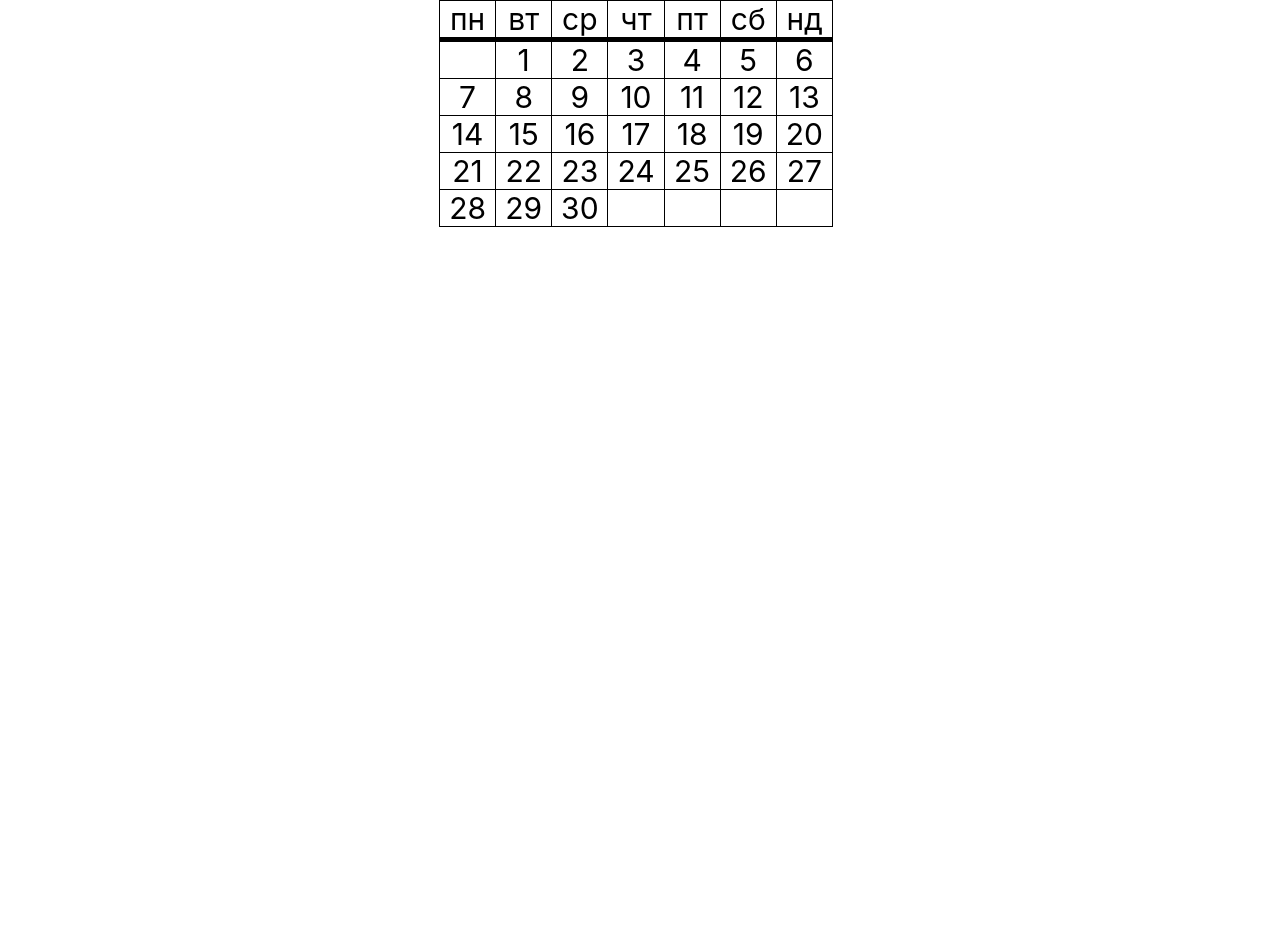
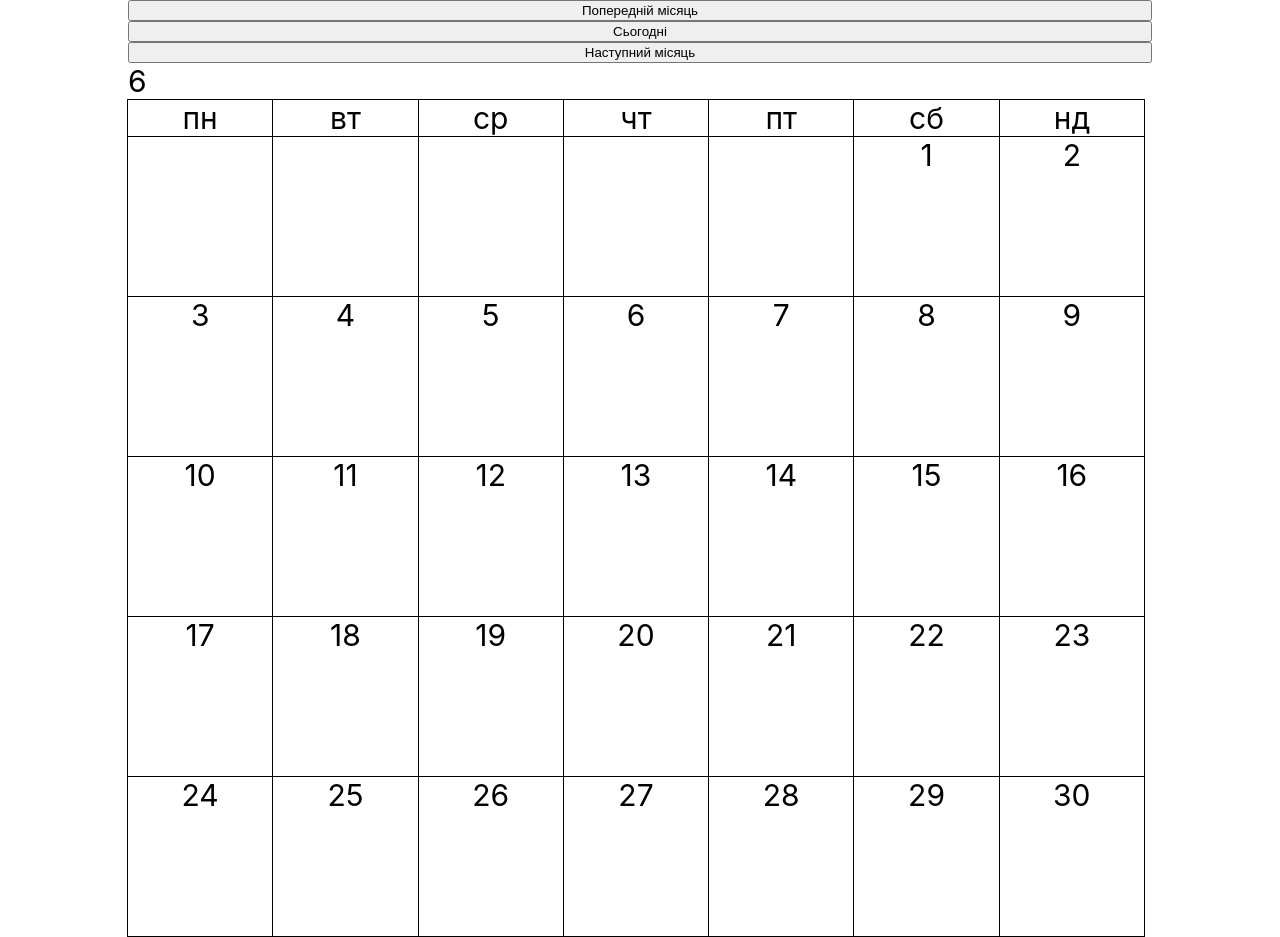
Before and after one commit to sorumond/calendar, a React (Create React App) app: page / in a window 1280 px wide. Before the commit the page ends 800 px from the top, so only its background shows below. Built offline with nearby package versions, Linux system fonts and the light colour scheme.

Commit message:
add buttons next month, previous month and current month

```diff
--- a/src/calendar/calendar.css
+++ b/src/calendar/calendar.css
@@ -1,17 +1,16 @@
 .calendar {
     display: flex;
     flex-direction: column;
-    width: 400px;
+    width: 80%;
     margin: 0 auto;
-    font-size: 30px
-
+    font-size: 30px;
 }
 
 .calendar__header {
     display: flex;
 }
 
-.calendar__days {
+.calendar__dayOfWeek {
     width: calc(100% / 7);
     border: 1px solid black;
     margin-left: -1px;
@@ -24,14 +23,25 @@
     display: flex;
     flex-wrap: wrap;
     box-sizing: border-box;
+    height: 800px;
 }
 
-.calendar__date {
+.calendar__day {
     width: calc(100% / 7);
     border: 1px solid black;
     margin-left: -1px;
     margin-top: -1px;
     text-align: center;
     box-sizing: border-box;
-    font-size: 30px
+    font-size: 30px;
+    display: flex;
+    flex-direction: column;
 }
+
+.calendar__date {
+    /*flex-basis: 40px;*/
+}
+
+.calendar__event {
+
+}
--- a/src/calendar/calendar.jsx
+++ b/src/calendar/calendar.jsx
@@ -5,38 +5,73 @@ const daysInMonth = function (date) {
     return 32 - new Date(date.getFullYear(), date.getMonth(), 32).getDate();
 };
 
-export function Calendar() {
-    const calendarDays = createCalendar(2019, 6);
+export class Calendar extends React.Component {
+    constructor(props) {
+      super(props);
+      this.state = {month: new Date().getMonth(),
+      year: new Date().getFullYear(),}
+
+      this.moveForward = this.moveForward.bind(this);
+      this.movePrevious = this.movePrevious.bind(this);
+      this.currentMonth = this.currentMonth.bind(this);
+    };
+
+    moveForward() {
+        this.setState(state => ({
+            month: state.month + 1
+        }))
+    }
+
+    movePrevious() {
+        this.setState(state => ({
+            month: state.month - 1
+        }))
+    }
+
+    currentMonth() {
+        this.setState(state => ({
+            month: new Date().getMonth()
+        }))
+    }
+
+    render() {
+        const calendarDays = createCalendar(this.state.year, this.state.month);
         return (<div className="calendar">
+            <button onClick={this.movePrevious}>Попередній місяць</button>
+            <button onClick={this.currentMonth}>Сьогодні</button>
+            <button onClick={this.moveForward}>Наступний місяць</button>
+            {this.state.month + 1}
             <div className="calendar__header">
-          <div className="calendar__days">пн</div>
-          <div className="calendar__days">вт</div>
-          <div className="calendar__days">ср</div>
-          <div className="calendar__days">чт</div>
-          <div className="calendar__days">пт</div>
-          <div className="calendar__days">сб</div>
-          <div className="calendar__days">нд</div>
+                <div className="calendar__dayOfWeek">пн</div>
+                <div className="calendar__dayOfWeek">вт</div>
+                <div className="calendar__dayOfWeek">ср</div>
+                <div className="calendar__dayOfWeek">чт</div>
+                <div className="calendar__dayOfWeek">пт</div>
+                <div className="calendar__dayOfWeek">сб</div>
+                <div className="calendar__dayOfWeek">нд</div>
             </div>
             <div className="calendar__body">
                 {calendarDays.map((day, i) => {
-              return day ? <div className={'calendar__date'} key={i}>{day}</div> : <div className={'calendar__date'}></div>
+                    return day ? <div className={'calendar__day'} key={i}>
+                        <div className={'calendar__date'}>{day}</div>
+                        <div className={'calendar__event'}></div>
+                    </div> : <div className={'calendar__day'}></div>
                 })}
             </div>
         </div>)
     };
-
-
+}
 
 let monthName = ["Січень", "Лютий", "Березнь", "Квітень", "Травень", "Червень", "Липень", "Серпень", "Вересень", "Жовтень", "Листопад", "Грудень"];
 
 function createCalendar(year, month) {
     let body = [];
-    let date = new Date(year, month - 1);
+    let date = new Date(year, month);
     let startPosisiton = 0;
-    if (daysInMonth(date) === 0) {
+    if (date.getDay() === 0) {
         startPosisiton = 7;
     } else {
-        startPosisiton = daysInMonth(date);
+        startPosisiton = date.getDay();
     }
     for (let i = 1; i < startPosisiton; i++) {
         body.push('');
```
Also changed, not shown: 1 other file (tests, documents, lock files or other folders). Lines whose indentation alone changed are shown as unchanged.
